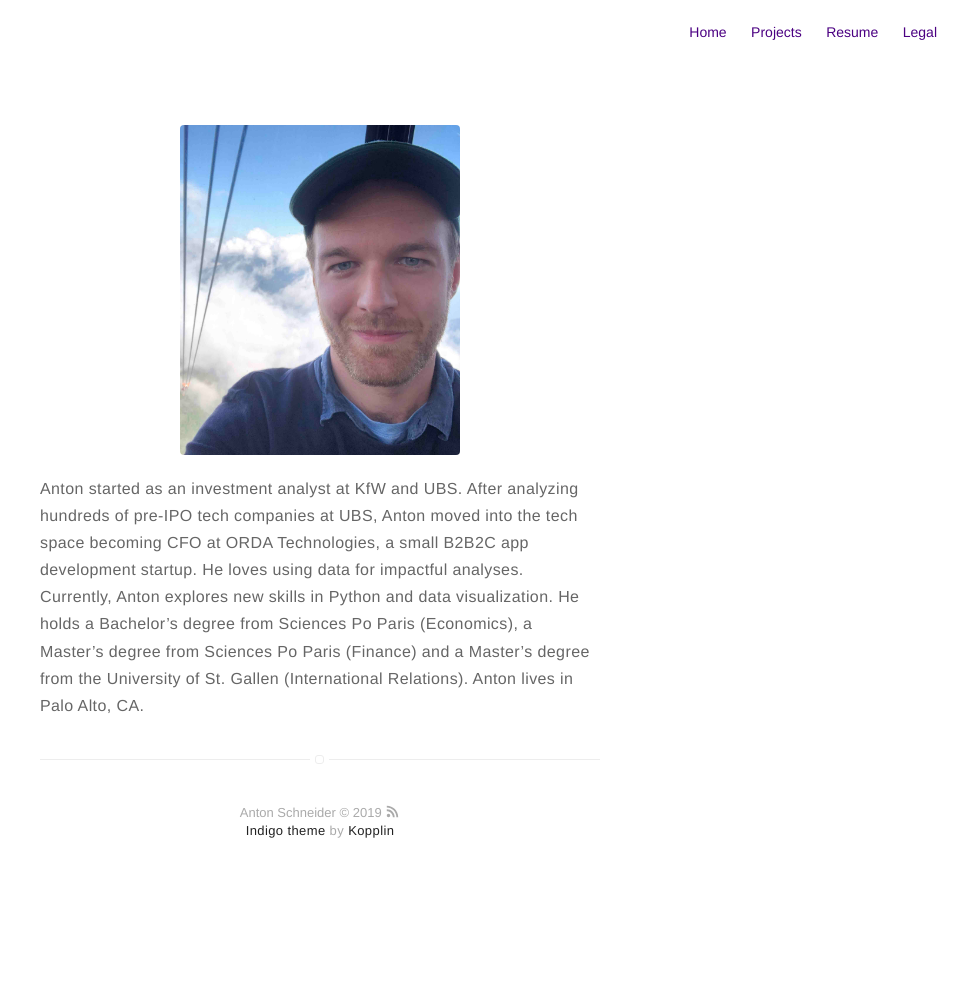
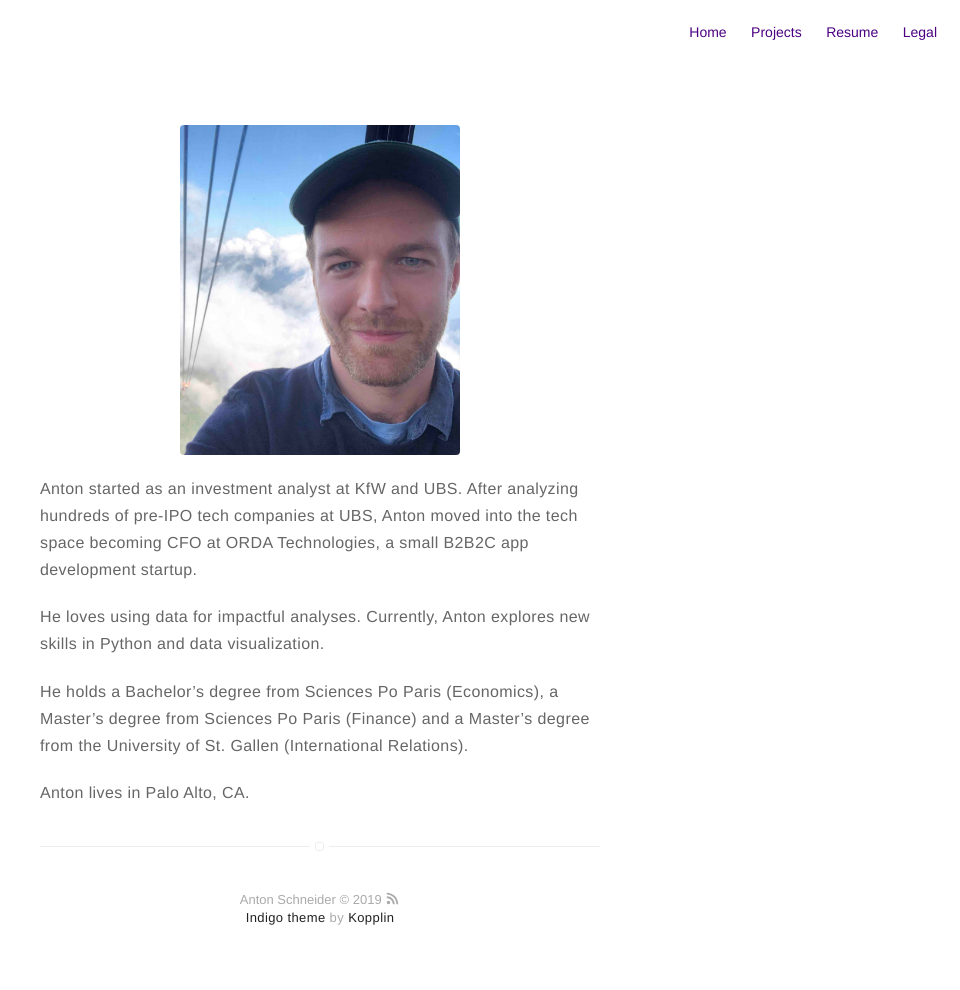
Before and after one commit to antonschneider90/antonschneider90.github.io, a Jekyll site: the page built from about.md, in a window 1280 px wide. Shown: the whole page, without its empty margins (320-1280 px from the left). Built offline with Jekyll 4.4.1, drawn with Linux system fonts in a browser that asks for light colours; before the commit the page ends 902 px from its top, so only the background shows below that.

```diff
--- a/about.md
+++ b/about.md
@@ -4,7 +4,10 @@ layout: page
 ---
 ![Profile Image]({{ site.url }}/{{ site.picture }})
 
-Anton started as an investment analyst at KfW and UBS.
-After analyzing hundreds of pre-IPO tech companies at UBS, Anton moved into the tech space becoming CFO at ORDA Technologies, a small B2B2C app development startup. He loves using data for impactful analyses. Currently, Anton explores new skills in Python and data visualization.
-He holds a Bachelor's degree from Sciences Po Paris (Economics), a Master's degree from Sciences Po Paris (Finance) and a Master's degree from the University of St. Gallen (International Relations).
+Anton started as an investment analyst at KfW and UBS. After analyzing hundreds of pre-IPO tech companies at UBS, Anton moved into the tech space becoming CFO at ORDA Technologies, a small B2B2C app development startup. <br/>
+
+He loves using data for impactful analyses. Currently, Anton explores new skills in Python and data visualization.<br/>
+
+He holds a Bachelor's degree from Sciences Po Paris (Economics), a Master's degree from Sciences Po Paris (Finance) and a Master's degree from the University of St. Gallen (International Relations).<br/>
+
 Anton lives in Palo Alto, CA.
```
